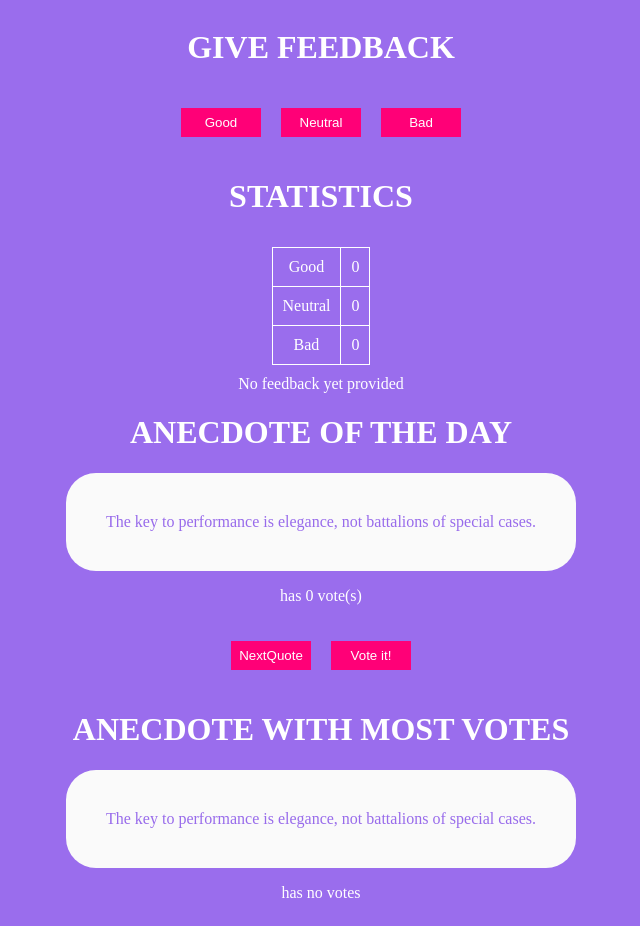
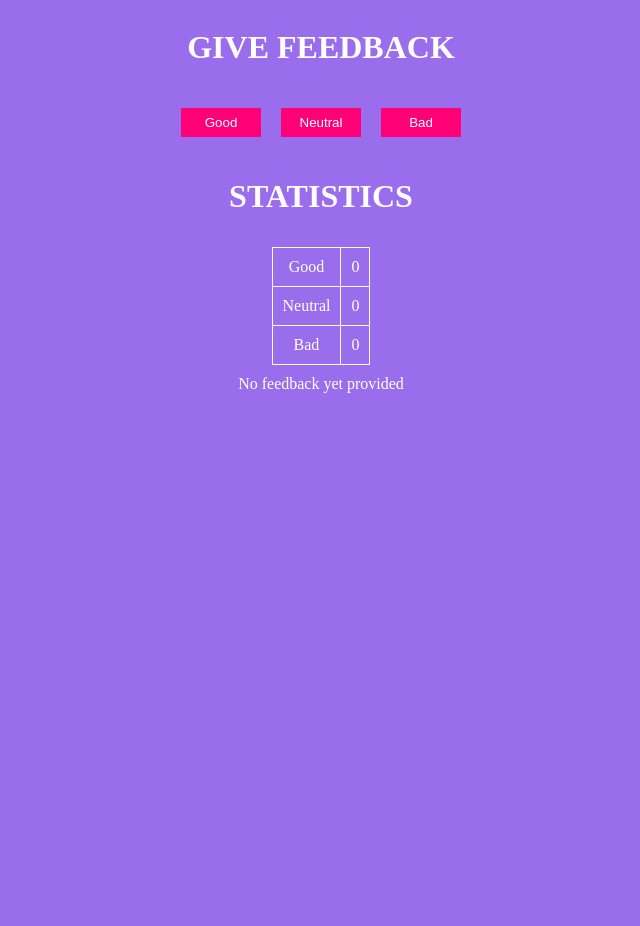
Before and after one commit to ElvisAns/openfullstack, a React (Create React App) app in the folder part1/unicafe/: page / in a window 1280 px wide. Shown: the whole page, without its empty margins (319-959 px from the left). After the commit the page ends 800 px from the top, so only its background shows below. Built offline with nearby package versions, Linux system fonts and the light colour scheme.

Commit message:
[KILL| Remove anecdote from this part

```diff
--- a/part1/unicafe/src/App.js
+++ b/part1/unicafe/src/App.js
@@ -49,33 +49,7 @@ const StatisticsOveral= ({data}) =>{
   }
 }
 
-const Quote = ({text})=><blockquote>{text}</blockquote>
-const BestQuote = ({quotes,votes})=>{
-  let max = []
-  max[0]=0 //votes
-  max[1] = 0 //index
 
-  votes.forEach((votes,index)=>{
-    if(max[0]<votes){
-      max[0] = votes
-      max[1] = index
-     }
-    }
-  )
-
-  return(
-    <div>
-      <blockquote>{quotes[max[1]]}</blockquote>
-      <p>has {max[0]===0?"no":max[0]} votes</p>
-    </div>
-  )
-}
-const CountVote =({votes,sel})=>{
-  let text = votes[sel]??"no"
-  return(
-    <p>has {text} vote(s)</p>
-  )
-}
 const StatTitle = (prop)=><div><h1>{prop.text}</h1></div>
 
 
@@ -85,29 +59,6 @@ const App = () => {
   const [good, setToGood] = useState(0)
   const [neutral, setToNeutral] = useState(0)
   const [bad, setToBad] = useState(0)
-  const [selected, setSelected] = useState(0)
-
-  const quotes =[
-   "The key to performance is elegance, not battalions of special cases.",
-   "Hiring people to write code to sell is not the same as hiring people to design and build durable, usable, dependable software.",
-   "You can't have great software without a great team, and most software teams behave like dysfunctional families.",
-   "... programming requires more concentration than other activities. It's the reason programmers get upset about 'quick interruptions' - such interruptions are tantamount to asking a juggler to keep three balls in the air and hold your groceries at the same time",
-   "If you cannot grok the overall structure of a program while taking a shower, you are not ready to code it.",
-   "When to use iterative development? You should use iterative development only on projects that you want to succeed.",
-   "There are two ways of constructing a software design: One way is to make it so simple that there are obviously no deficiencies, and the other way is to make it so complicated that there are no obvious deficiencies. The first method is far more difficult.",
-   "Before software can be reusable it first has to be usable.","Design and programming are human activities; forget that and all is lost.",
-   "It's better to wait for a productive programmer to become available than it is to wait for the first available programmer to become productive.",
-   "Good code is its own best documentation. As you’re about to add a comment, ask yourself, How can I improve the code so that this comment isn’t needed?’ Improve the code and then document it to make it even clearer.",
-   "Documentation is the castor oil of programming. Managers think it is good for programmers and programmers hate it!.",
-   "One principle problem of educating software engineers is that they will not use a new method until they believe it works and, more importantly, that they will not believe the method will work until they see it for themselves.",
-   "It's hard enough to find an error in your code when you're looking for it; it's even harder when you've assumed your code is error-free.",
-   "More computing sins are committed in the name of efficiency (without necessarily achieving it) than for any other single reason - including blind stupidity.",
-   "The belief that complex systems require armies of designers and programmers is wrong. A system that is not understood in its entirety, or at least to a significant degree of detail by a single individual, should probably not be built.",
-   "Program testing can be used to show the presence of bugs, but never to show their absence!","Every good work of software starts by scratching a developer's personal itch",
-   "Even the best planning is not so omniscient as to get it right the first time.","Adding manpower to a late software project makes it later!",
-   "The first 90 percent of the code accounts for the first 90 percent of the development time...The remaining 10 percent of the code accounts for the other 90 percent of the development time."
-  ]
-  const [votes, upVote] = useState(Array(quotes.length-1).fill(0))
 
   const setGood = () => {
     setToGood(good+1)
@@ -121,17 +72,6 @@ const App = () => {
     setToNeutral(neutral+1)
   }
 
-  const NextQuote = ()=>{
-    let maxi = (quotes.length-1) * Math.random()
-    maxi = Math.round(maxi)
-    setSelected(maxi)
-  }
-
-  const vote = index=>{
-    let cur = [...votes]
-    cur[index] =  cur[index]?(cur[index]+1):1
-    upVote(cur)
-  }
 
 
   return (
@@ -152,18 +92,6 @@ const App = () => {
         </table>
       </div>
       <StatisticsOveral data={{good:good,neutral:neutral,bad:bad}} />
-
-      <StatTitle text="Anecdote of the day"/>
-      <div className='quote-container'>
-        <Quote text={quotes[selected]} />
-        <CountVote votes={votes} sel={selected} />
-      </div>
-      <Buttons callback={NextQuote} text="NextQuote" />
-      <Buttons callback={()=>vote(selected)} text="Vote it!" />
-
-      <StatTitle text="Anecdote with most votes"/>
-      <BestQuote quotes={quotes} votes={votes} />
-
     </div>
   )
 }
```
